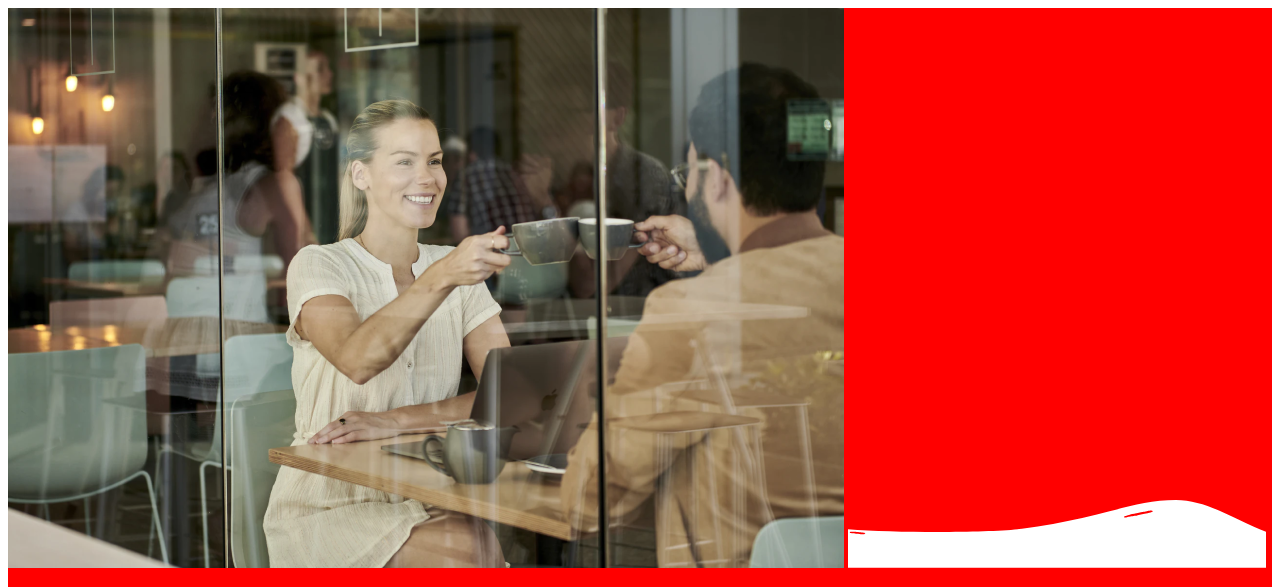
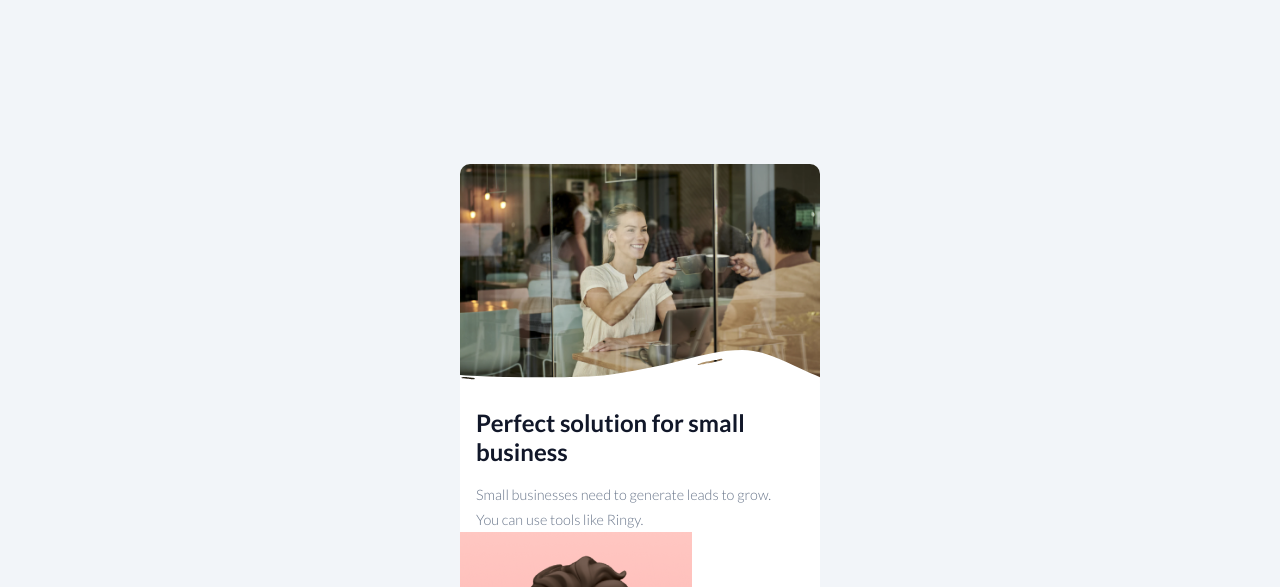
Before and after one commit to GenericJM/Business-Blog-Card, a plain HTML site: page index.html in a window 1280 px wide. Shown: the top 587 px of the page. Drawn offline with Linux system fonts and the light colour scheme.

Commit message:
body complete

```diff
--- a/index.html
+++ b/index.html
@@ -9,14 +9,16 @@
 </head>
 
 <body>
-    <main>
+    <main class="card">
         <header>
-            <img src="./hero-image-business-card.png" alt="">
-            <img src="./white-overlay.svg">
+            <img class=card-hero_image src="./hero-image-business-card.png" alt="">
+            <div class="div-img"><img class="card-overlay" src="./white-overlay.svg"></div>
         </header>
+        <div class="body">
+            <h1 class="title">Perfect solution for small business</h1>
+            <p class="description">Small businesses need to generate leads to grow.<br> You can use tools like Ringy.</p>
 
-        <h1>Perfect solution for small business</h1>
-        <p>Small businesses need to generate leads to grow. You can use tools like Ringy.</p>
+        </div>
         <footer>
             <img src="./avatar-image-business-card.png">
             <h3>Amy Burgess</h3>
--- a/styles.css
+++ b/styles.css
@@ -1,5 +1,59 @@
 @import url('https://fonts.googleapis.com/css2?family=Lato:wght@300;700&display=swap');
+*{
+    margin: 0;
+    padding: 0;
+    font-family: "Lato";
 
-main{
-    background-color: red;
 }
+body {
+
+    display: flex;
+    justify-content: center;
+    align-items: center;
+    max-width: 1280px;
+    min-width: 640px;
+    background-color: #F2F5F9;
+  }
+.card{
+    margin-top: 164px;
+    max-width: 360px;
+    border-radius: 10px;
+    background-color: #FFFFFF;
+    padding-bottom: 16px;
+}
+.card-hero_image{
+    border-radius: 10px;
+
+    object-fit: contain;
+    width: 100%;
+}
+header{
+    position: relative;
+}
+.div-img{
+
+  bottom:-15px;
+  background-color: blue;
+
+
+}
+.card-overlay{
+    object-fit: contain;
+    position:absolute;
+    bottom: 0px;
+    width: 100%;
+
+}
+.body{
+    margin: 0 16px;
+}
+.title{
+    font-size: 1.5em;
+    color:#111729;
+    margin-bottom: 16px;
+}
+.description{
+    line-height: 25px;
+    font-size: 0.9em;
+    color: #677489;
+}
```
